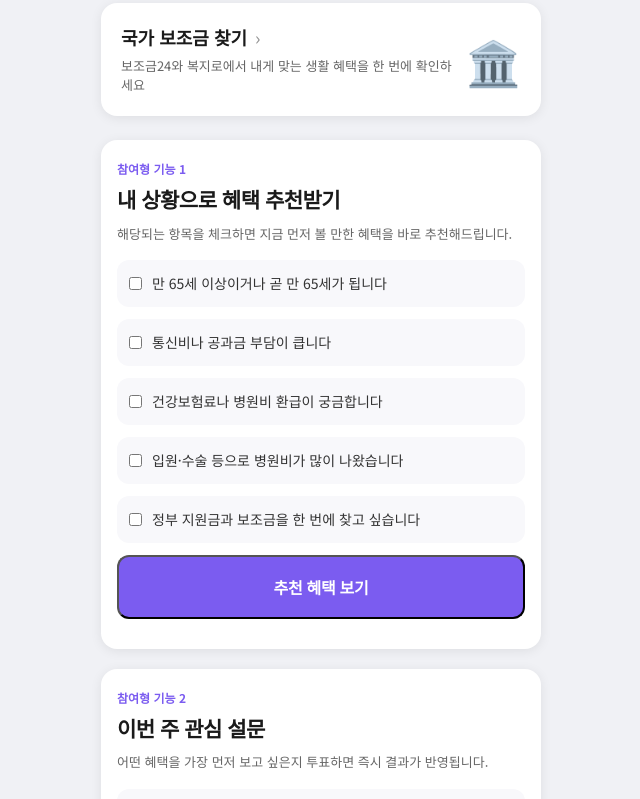
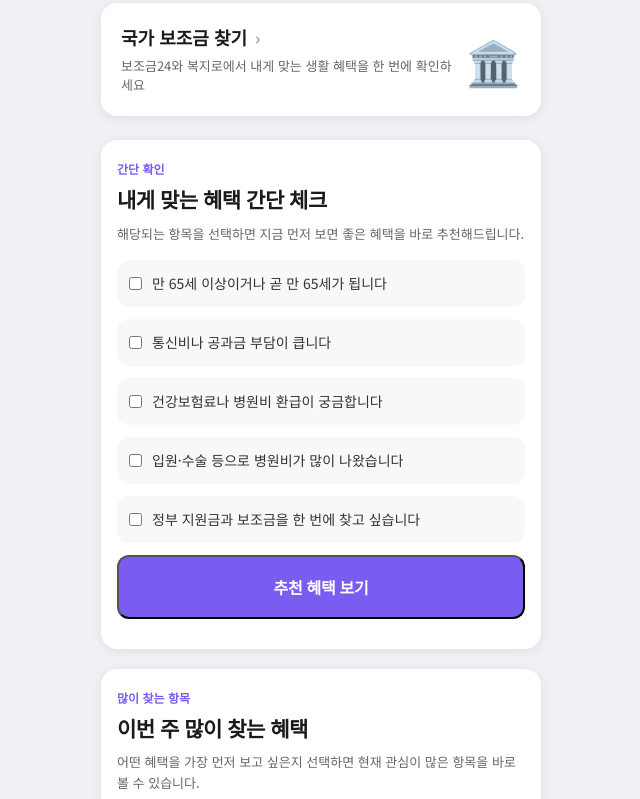
Before and after one commit to kotaehyeon/lifetips, a website: page landing/index.html in a window 1280 px wide. Shown: the part 760-1559 px from the top of the page, without its empty margins (319-959 px from the left). Drawn offline with Linux system fonts and the light colour scheme.

Commit message:
Refine interactive section copy

```diff
--- a/landing/index.html
+++ b/landing/index.html
@@ -118,10 +118,10 @@
 
       <section class="interactive-section">
         <div class="section-heading">
-          <p class="section-kicker">참여형 기능 1</p>
-          <h2 class="section-title-home">내 상황으로 혜택 추천받기</h2>
+          <p class="section-kicker">간단 확인</p>
+          <h2 class="section-title-home">내게 맞는 혜택 간단 체크</h2>
           <p class="section-description">
-            해당되는 항목을 체크하면 지금 먼저 볼 만한 혜택을 바로 추천해드립니다.
+            해당되는 항목을 선택하면 지금 먼저 보면 좋은 혜택을 바로 추천해드립니다.
           </p>
         </div>
 
@@ -159,10 +159,10 @@
 
       <section class="interactive-section">
         <div class="section-heading">
-          <p class="section-kicker">참여형 기능 2</p>
-          <h2 class="section-title-home">이번 주 관심 설문</h2>
+          <p class="section-kicker">많이 찾는 항목</p>
+          <h2 class="section-title-home">이번 주 많이 찾는 혜택</h2>
           <p class="section-description">
-            어떤 혜택을 가장 먼저 보고 싶은지 투표하면 즉시 결과가 반영됩니다.
+            어떤 혜택을 가장 먼저 보고 싶은지 선택하면 현재 관심이 많은 항목을 바로 볼 수 있습니다.
           </p>
         </div>
 
@@ -195,10 +195,10 @@
 
       <section class="interactive-section">
         <div class="section-heading">
-          <p class="section-kicker">참여형 기능 3</p>
-          <h2 class="section-title-home">혜택 경험 공유 게시판</h2>
+          <p class="section-kicker">이용자 경험</p>
+          <h2 class="section-title-home">혜택 경험 나누기</h2>
           <p class="section-description">
-            직접 써본 혜택 경험이나 궁금한 점을 남기면 내 기기에서 기록으로 보관됩니다.
+            직접 확인한 혜택 경험이나 준비 서류 메모를 남기면 내 기기에서 기록으로 보관됩니다.
           </p>
         </div>
 
```
Also changed, not shown: tests/landing.spec.ts (+2 -2 lines).
